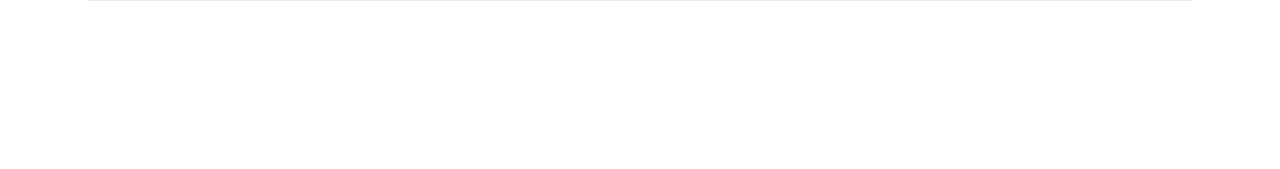
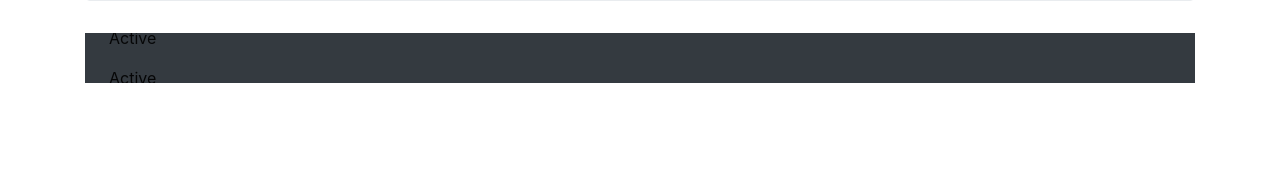
Before and after one commit to Christopher-Carey/dealazon, a Django app: page /success in a window 1280 px wide. Shown: the part 183-352 px from the top of the page. Run offline with Django 3.2, Linux system fonts and the light colour scheme; parts of the project's set-up code (start-up, migrations or seed data) failed here and were passed over; some libraries are stand-ins or nearby versions.

Commit message:
added nav bar working on user page

```diff
--- a/apps/login_app/static/login_app/css/style copy.css
+++ b/apps/login_app/static/login_app/css/style copy.css
@@ -50,3 +50,7 @@ p{
 .form-control{
     margin-bottom: 10px;
 }
+.navbar{
+    height: 50px;
+    overflow: hidden;
+}
--- a/apps/login_app/templates/login_app/login_page.html
+++ b/apps/login_app/templates/login_app/login_page.html
@@ -16,6 +16,14 @@
             <button id="profile_btn" class="btn btn-dark">	&#8595 Profile &#8595 <a href="/logout">Log Out</a></button>
             <h1>Success! Welcome, {{request.session.first_name}}!</h1>
         </div>
+        <nav class="navbar navbar-expand-sm bg-dark navbar-light">
+            <ul class="navbar-nav">
+              <li class="nav-item active">
+                <a class="nav-link" href="#">Active</a>
+                <a class="nav-link" href="#">Active</a>
+              </li>
+
+          </nav>
     </div>
 </body>
 </html>
```
Also changed, not shown: db.sqlite3.
